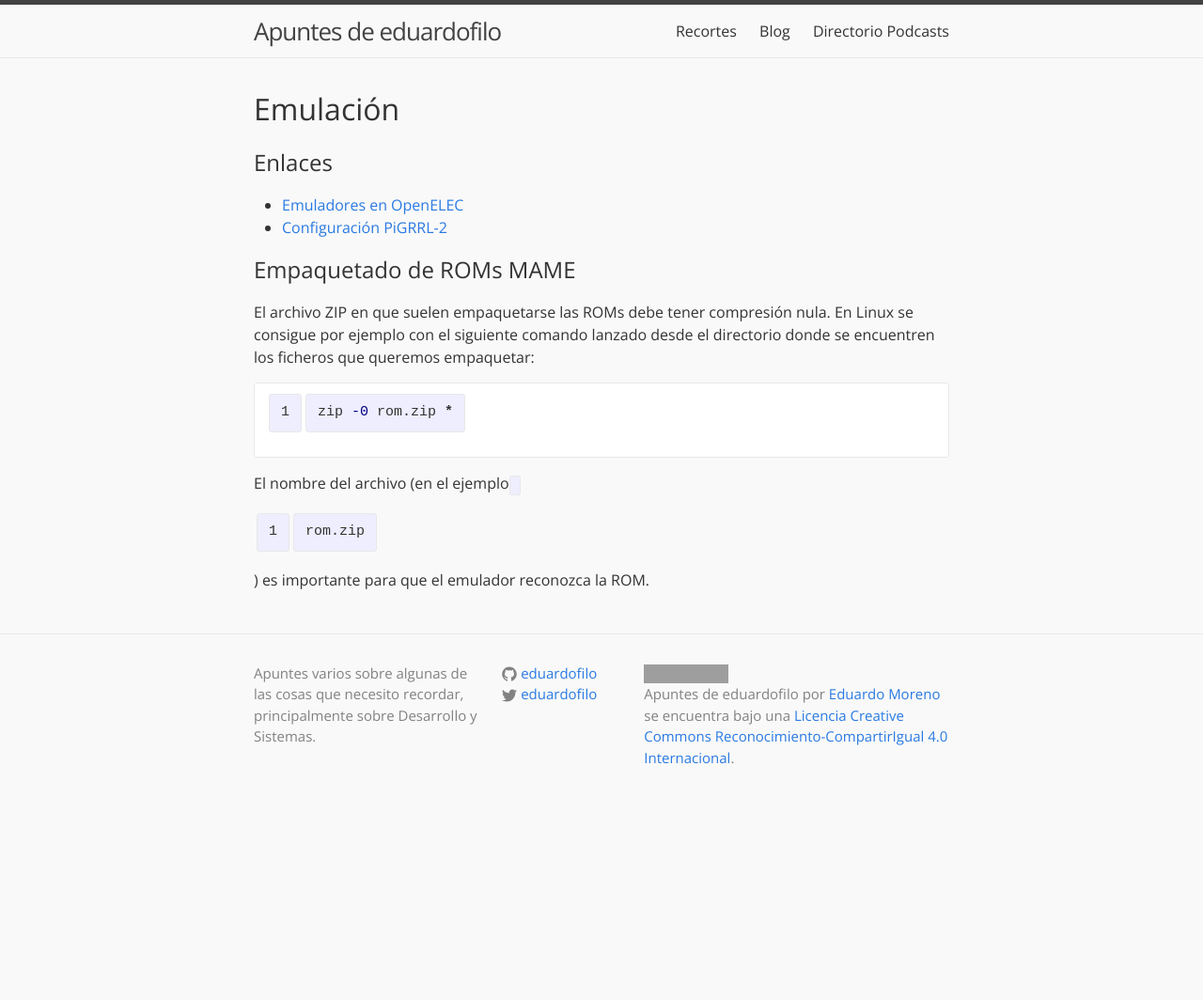
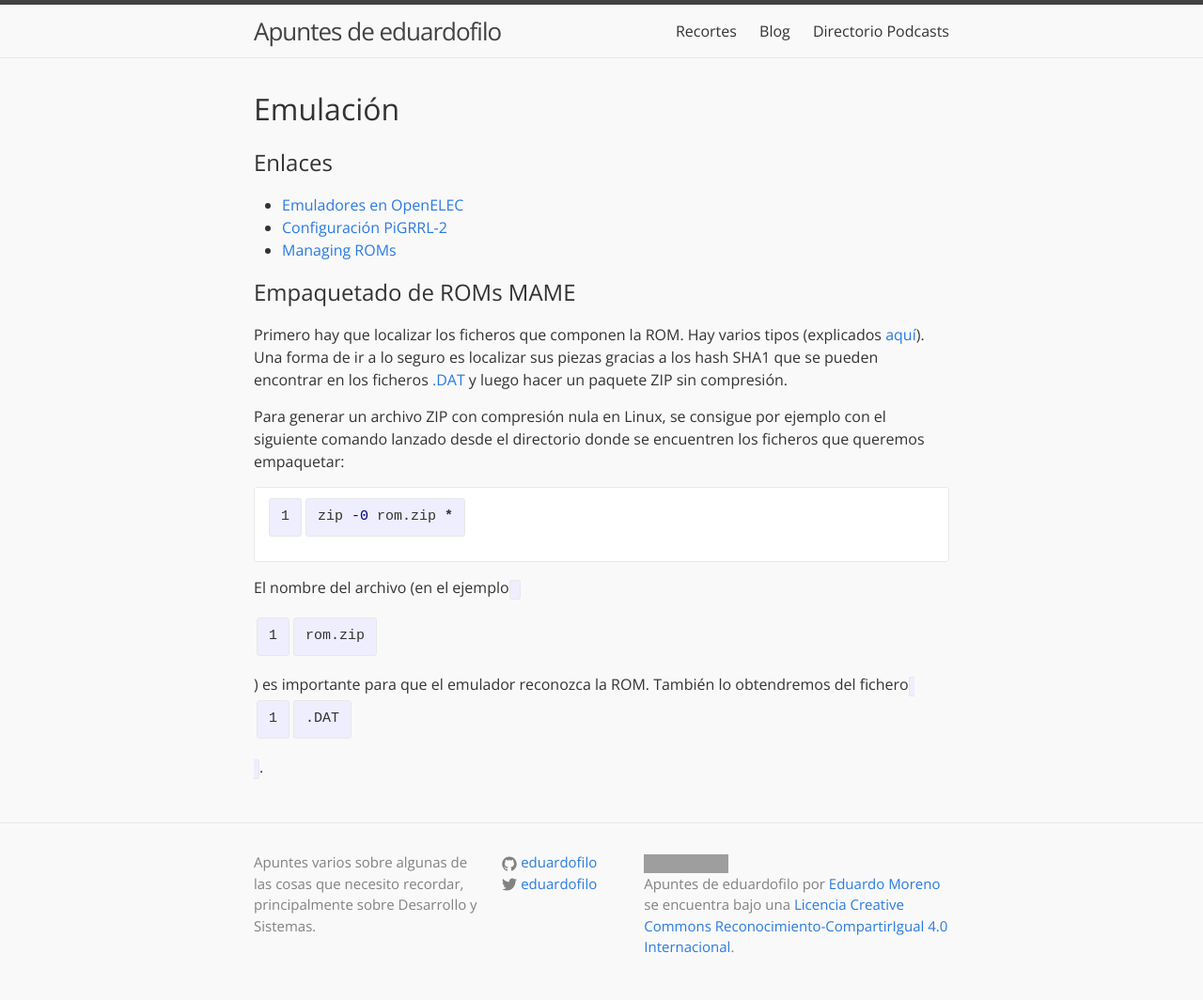
Before and after one commit to eduardofilo/eduardofilo.jekyll, a Jekyll site: the page built from sistemas/emulacion.md, in a window 1280 px wide. Shown: the whole page at 94% size. Built offline with Jekyll 4.4.1, drawn with Linux system fonts in a browser that asks for light colours; before the commit the page ends 900 px from its top, so only the background shows below that; grey boxes are pictures that could not be loaded.

Commit message:
Instrucciones empaquetado ROM's Mame.

````diff
--- a/sistemas/emulacion.md
+++ b/sistemas/emulacion.md
@@ -9,13 +9,16 @@ permalink: /sistemas/emulacion.html
 
 * [Emuladores en OpenELEC](http://misapuntesde.com/post.php?id=502)
 * [Configuración PiGRRL-2](http://apuntes.eduardofilo.es/2016/07/21/PIGRRL-2.html)
+* [Managing ROMs](https://github.com/retropie/retropie-setup/wiki/Managing-ROMs)
 
 ## Empaquetado de ROMs MAME
 
-El archivo ZIP en que suelen empaquetarse las ROMs debe tener compresión nula. En Linux se consigue por ejemplo con el siguiente comando lanzado desde el directorio donde se encuentren los ficheros que queremos empaquetar:
+Primero hay que localizar los ficheros que componen la ROM. Hay varios tipos (explicados [aquí](https://github.com/retropie/retropie-setup/wiki/Managing-ROMs#step-5--rebuild-a-rom-set)). Una forma de ir a lo seguro es localizar sus piezas gracias a los hash SHA1 que se pueden encontrar en los ficheros [.DAT](https://github.com/retropie/retropie-setup/wiki/Managing-ROMs#quick-reference) y luego hacer un paquete ZIP sin compresión.
+
+Para generar un archivo ZIP con compresión nula en Linux, se consigue por ejemplo con el siguiente comando lanzado desde el directorio donde se encuentren los ficheros que queremos empaquetar:
 
 ```bash
 zip -0 rom.zip *
 ```
 
-El nombre del archivo (en el ejemplo `rom.zip`) es importante para que el emulador reconozca la ROM.
+El nombre del archivo (en el ejemplo `rom.zip`) es importante para que el emulador reconozca la ROM. También lo obtendremos del fichero `.DAT`.
````
